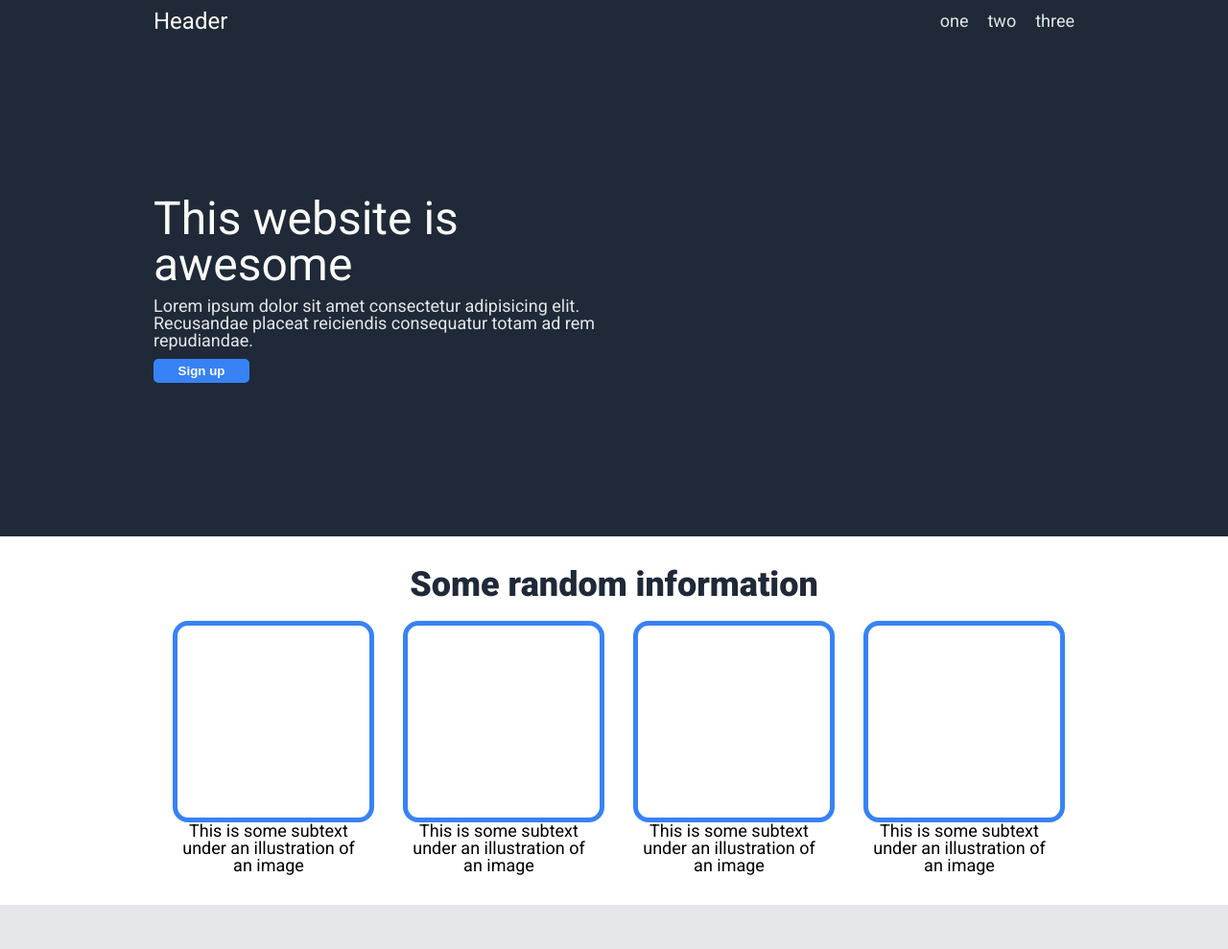
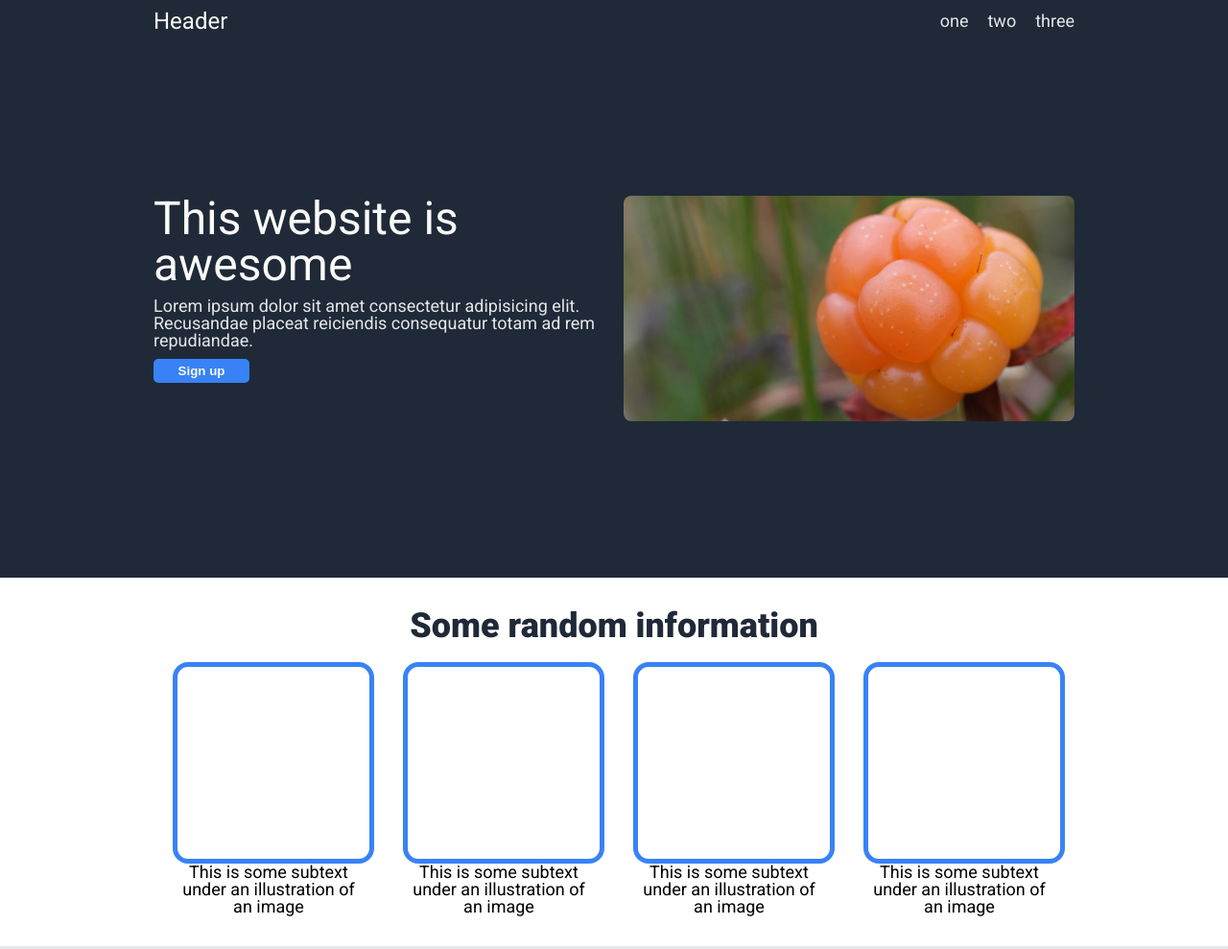
Before and after one commit to Kapkrazy/landing-page-project, a plain HTML site: page index.html in a window 1280 px wide. Shown: the top 989 px of the page at 96% size. Drawn offline with Linux system fonts and the light colour scheme; the site is published under a folder, as on GitHub Pages, so addresses that start at the root find nothing.

Commit message:
fixed image display

```diff
--- a/index.html
+++ b/index.html
@@ -29,7 +29,7 @@
                 <p class="p-hero">Lorem ipsum dolor sit amet consectetur adipisicing elit. Recusandae placeat reiciendis consequatur totam ad rem repudiandae.</p>
                 <button class="b-hero" type="button">Sign up</button>
             </div>
-            <div class="right "><img class="h-img" src="/images/image1.jpg" alt=""></div>
+            <div class="right "><img class="h-img" src="./images/image1.jpg" alt=""></div>
         </section>
         <section class="random">
             <h2>Some random information</h2>
```
